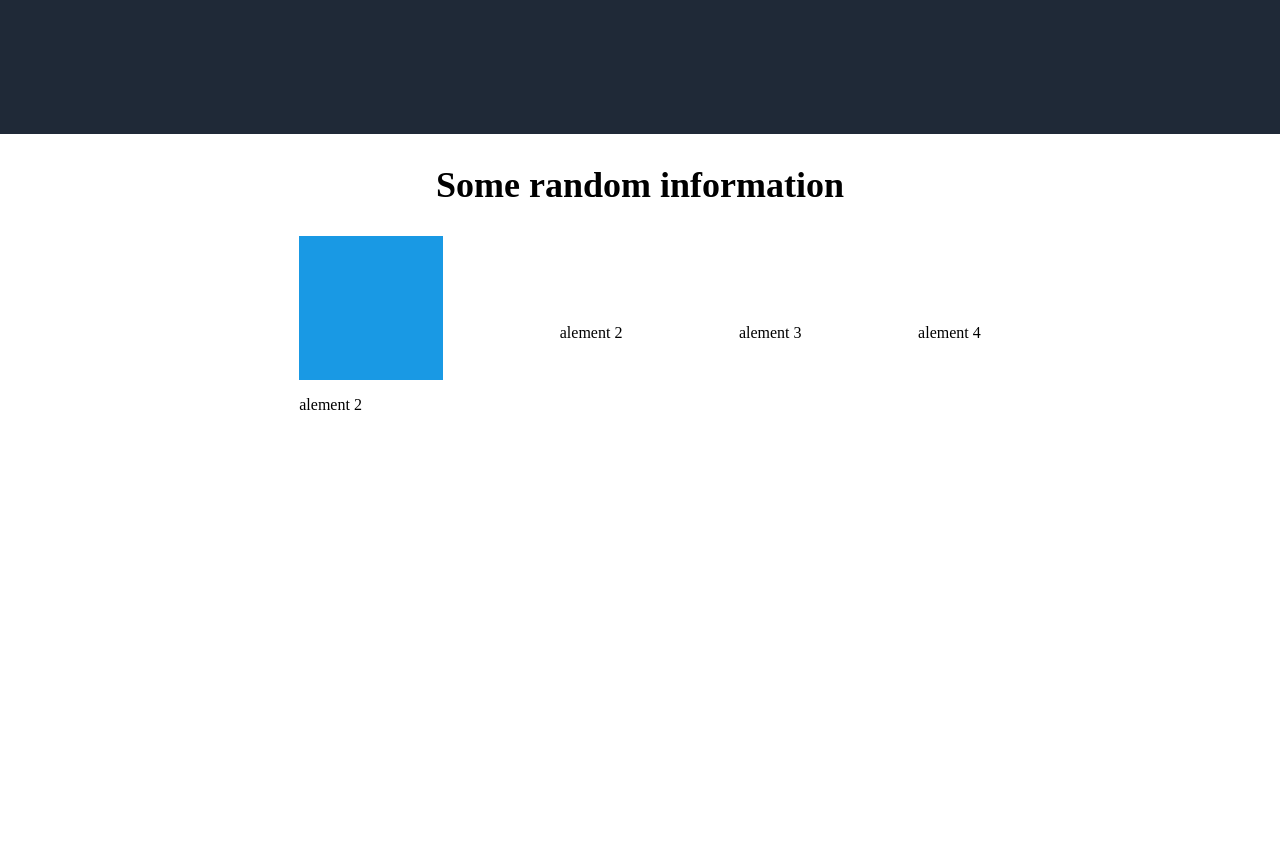
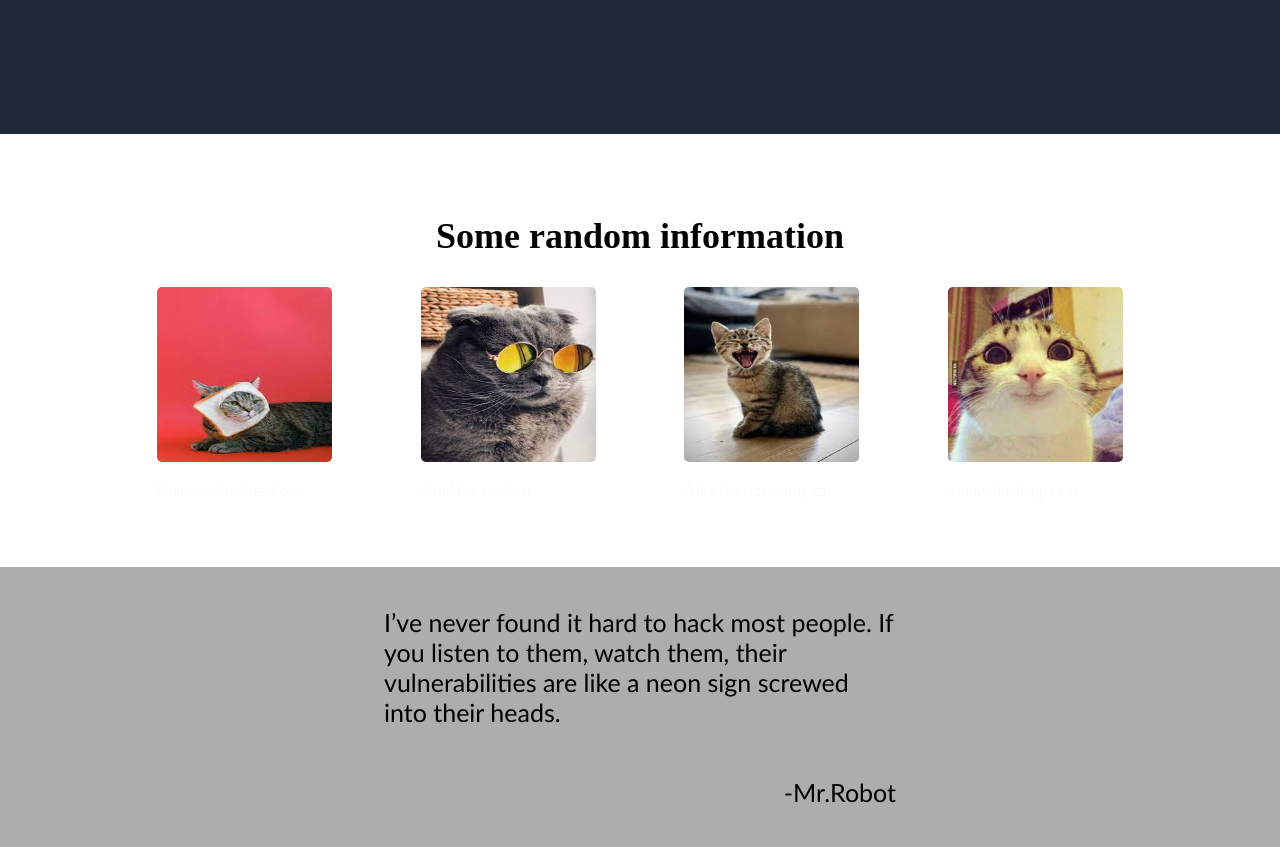
Before and after one commit to wolftec241/Landing_Page, a plain HTML site: page index.html in a window 1280 px wide. Shown: the part 760-1607 px from the top of the page. Before the commit the page ends 1294 px from the top, so only its background shows below. Drawn offline with Linux system fonts and the light colour scheme.

Commit message:
Finish section 2 and section 3

```diff
--- a/css/index.css
+++ b/css/index.css
@@ -101,11 +101,14 @@ a{
     border-radius: 18%;
 }
 
+
+
+
 .section-2{
     display: flex;
     flex-direction: column;
-    height: 50vh;
-    padding-inline: 20%;
+    padding-inline: 10%;
+    padding-block: 4%;
 }
 
 .section-2 h2{
@@ -125,10 +128,47 @@ a{
 .card{
     display: flex;
     flex-direction: column;
+    color: #f9faf8;
+    transition:cubic-bezier(.55,.09,.68,.53) .7s;
 }
 
-#img-card{
-    width: 144px;
-    height: 144px;
-    background-color: #1999e4;
+#img-card img{
+    width: 175px;
+    height: 175px;
+    border-radius: 5px;
 }
+
+#img-card:hover {
+    transform:scale(1.05);
+}
+
+.card:hover{
+    color: black;
+}
+
+
+
+.section-3{
+    display: flex;
+    height: 35vh;
+    justify-content: center;
+    background-color:rgb(173, 173, 173) ;
+}
+
+@font-face {
+    font-family: Mr-Robot;
+    src: url('fonts/Mr-Robot.ttf') format('truetype');
+}
+
+.quote{
+    display: flex;
+    flex-direction: column;
+    align-self: center;
+    width: 40%;
+    font-family: 'Trebuchet MS', 'Lucida Sans Unicode', 'Lucida Grande', 'Lucida Sans', Arial, sans-serif;
+    font-size: 25px;
+}
+
+#author{
+    align-self: flex-end;
+}
--- a/index.html
+++ b/index.html
@@ -43,19 +43,38 @@
             <div class="section-2-body">
                 <div class="card">
                     <div id="img-card">
-                        <img>
+                        <img src="pics/bread-cat.jpg">
                     </div>
-                    <p>alement 2</p>
+                    <p>Brandon the bread cat</p>
                 </div>
                 <div class="card">
-                    alement 2
+                    <div id="img-card">
+                        <img src="pics/cool-cat.jpg">
+                    </div>
+                    <p>Ariel the cool cat</p>
                 </div>
                 <div class="card">
-                    alement 3
+                    <div id="img-card">
+                        <img src="pics/screaming-cat.jpg">
+                    </div>
+                    <p>Alex the screaming cat</p>
                 </div>
                 <div class="card">
-                    alement 4
+                    <div id="img-card">
+                        <img src="pics/happy-cat.jpg">
+                    </div>
+                    <p> Sunny the happy cat </p>
                 </div>
+            </div>
+        </div>
+
+        <div class="section-3">
+            <div class="quote">
+                <p> I’ve never found it hard to hack most people.
+                    If you listen to them, watch them,
+                    their vulnerabilities are like a neon sign screwed into their heads.
+                </p>
+                <p id="author"> -Mr.Robot </p>
             </div>
         </div>
 
```
Also changed, not shown: pics/bread-cat.jpg (added), pics/cool-cat.jpg (added), pics/happy-cat.jpg (added), pics/screaming-cat.jpg (added).
